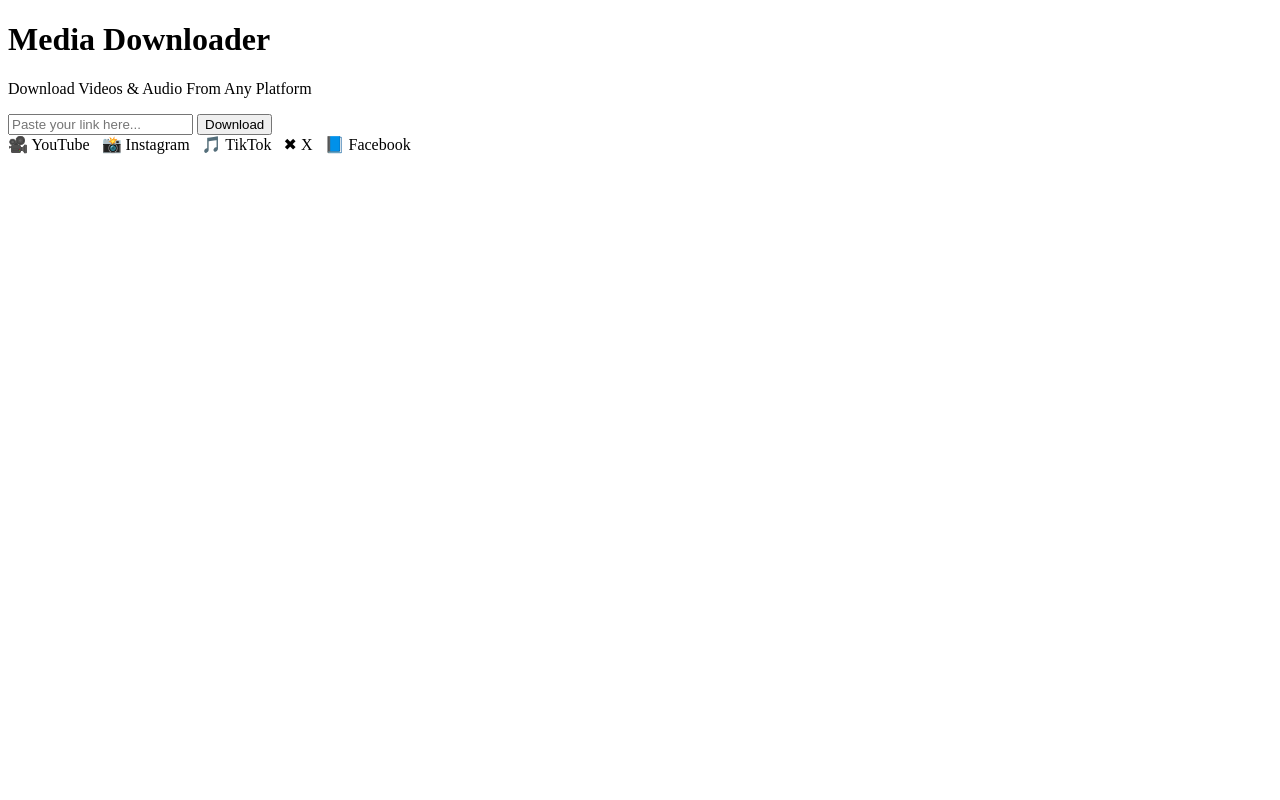
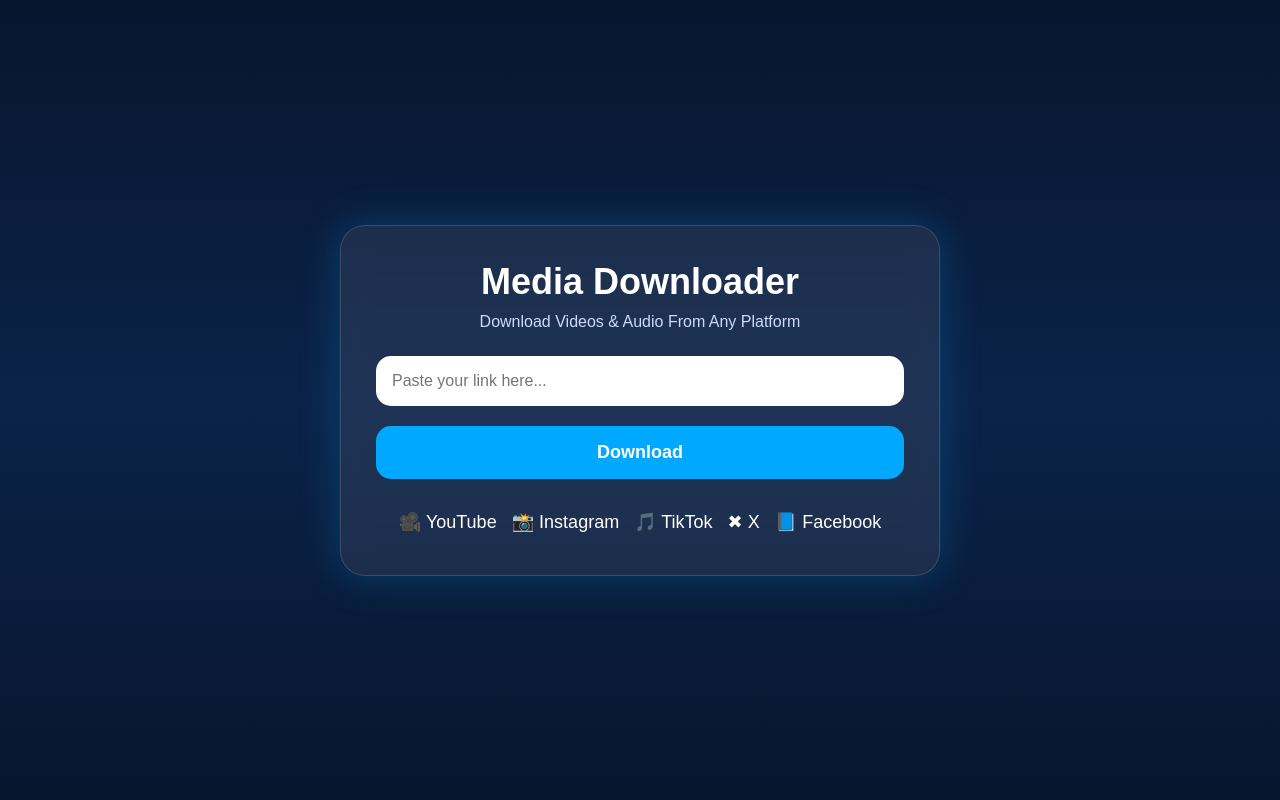
Before and after one commit to fadhlali0409/media-downloader, a Flask app: template templates/index.html in a window 1280 px wide. Run offline with Flask 3, Linux system fonts and the light colour scheme; the template is opened without the code that fills it, so the values that code supplies are empty.

Commit message:
Update style.css

```diff
--- a/templates/static/css/style.css
+++ b/templates/static/css/style.css
@@ -1 +1,71 @@
-body{}
+*{
+margin:0;
+padding:0;
+box-sizing:border-box;
+font-family:Arial,sans-serif;
+}
+
+body{
+background:linear-gradient(180deg,#08152f,#0b2348,#08152f);
+min-height:100vh;
+display:flex;
+justify-content:center;
+align-items:center;
+color:white;
+padding:20px;
+}
+
+.container{
+width:100%;
+max-width:600px;
+background:rgba(255,255,255,.08);
+backdrop-filter:blur(15px);
+border:1px solid rgba(255,255,255,.15);
+border-radius:25px;
+padding:35px;
+text-align:center;
+box-shadow:0 0 40px rgba(0,170,255,.25);
+}
+
+h1{
+font-size:36px;
+margin-bottom:10px;
+}
+
+p{
+color:#cfd8ff;
+margin-bottom:25px;
+}
+
+input{
+width:100%;
+padding:16px;
+border:none;
+border-radius:15px;
+font-size:16px;
+outline:none;
+margin-bottom:20px;
+}
+
+button{
+width:100%;
+padding:16px;
+border:none;
+border-radius:15px;
+background:#00a8ff;
+color:white;
+font-size:18px;
+font-weight:bold;
+cursor:pointer;
+transition:.3s;
+}
+
+button:hover{
+background:#008cff;
+}
+
+.platforms{
+margin-top:25px;
+font-size:18px;
+line-height:2;
+}
```
